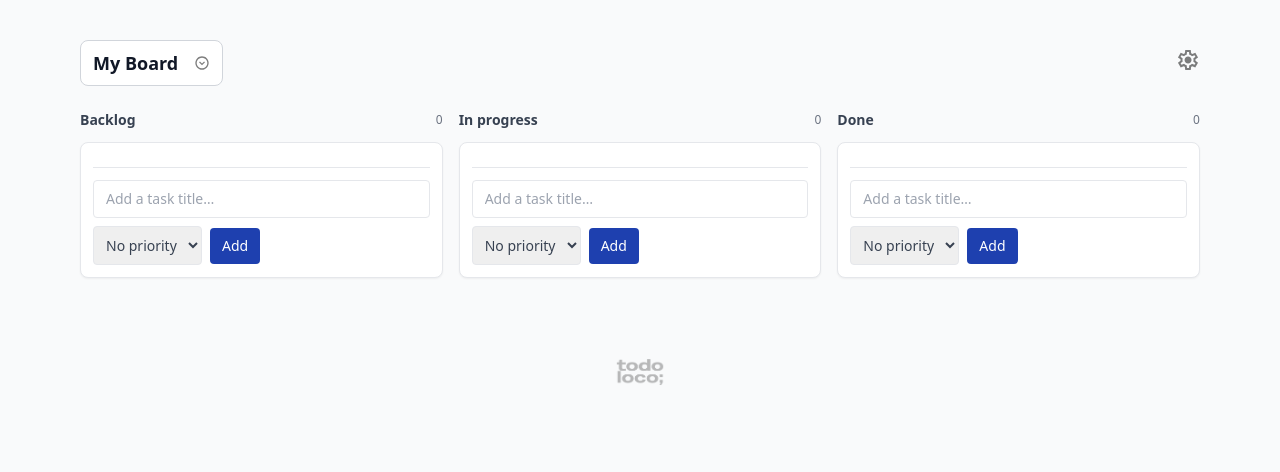
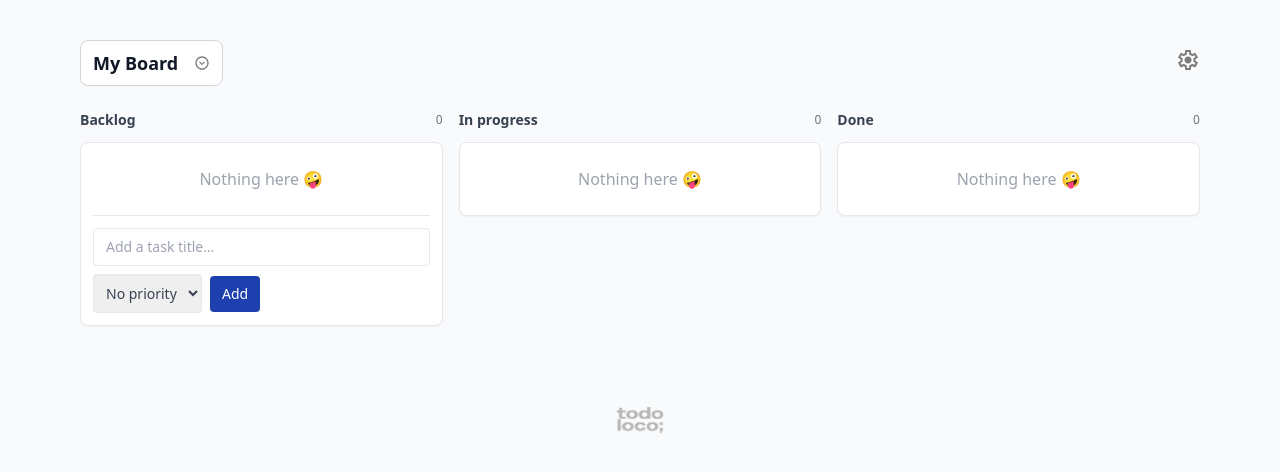
Before and after one commit to iprignano/todo-loco, a React (Vite) app: page / in a window 1280 px wide. Shown: the top 472 px of the page. Built offline with nearby package versions, Linux system fonts and the light colour scheme.

Commit message:
minor fixes and tweaks to board styling

```diff
--- a/src/components/BoardSettings.tsx
+++ b/src/components/BoardSettings.tsx
@@ -3,7 +3,7 @@ import { useBoardContext } from '../lib/context/useBoardContext';
 
 export function BoardSettings() {
   const { state, activeBoard, renameBoard, deleteBoard } = useBoardContext();
-  const wrapperElId = 'boardSwitcher';
+  const wrapperElId = 'boardSettings';
   const [newName, setNewName] = useState('');
   const [isPanelOpen, setIsPanelOpen] = useState(false);
   const [isRenamingBoard, setIsRenamingBoard] = useState(false);
@@ -38,14 +38,14 @@ export function BoardSettings() {
   return (
     <div id={wrapperElId} className="relative">
       <button
-        className={`cursor-pointer ${!isPanelOpen && 'opacity-50'} hover:opacity-100 transition-opacity duration-200`}
+        className={`cursor-pointer hover:opacity-100 transition-opacity duration-200 ${!isPanelOpen ? 'opacity-50' : ''}`}
         onClick={() => {
           setIsPanelOpen((isOpen) => !isOpen);
           setIsRenamingBoard(false);
           setNewName('');
         }}
       >
-        <span className=" group-hover:opacity-100 transition-opacity duration-100">
+        <span className="group-hover:opacity-100 transition-all duration-100">
           <CogIcon />
         </span>
       </button>
--- a/src/components/Column.tsx
+++ b/src/components/Column.tsx
@@ -1,5 +1,8 @@
-
-import { defaultAnimateLayoutChanges, SortableContext, verticalListSortingStrategy } from '@dnd-kit/sortable';
+import {
+  defaultAnimateLayoutChanges,
+  SortableContext,
+  verticalListSortingStrategy,
+} from '@dnd-kit/sortable';
 import { AnimateLayoutChanges, useSortable } from '@dnd-kit/sortable';
 import { TaskCard } from './TaskCard';
 import { NewTaskForm } from './NewTaskForm';
@@ -12,7 +15,7 @@ const LABELS: Record<ColumnId, string> = {
 };
 
 const animateLayoutChanges: AnimateLayoutChanges = (args) =>
-  defaultAnimateLayoutChanges({...args, wasDragging: true});
+  defaultAnimateLayoutChanges({ ...args, wasDragging: true });
 
 export function Column({
   columnId,
@@ -37,14 +40,19 @@ export function Column({
           strategy={verticalListSortingStrategy}
         >
           <div className="flex flex-col gap-2">
+            {tasks.length === 0 && (
+              <div className="text-gray-400 text-center py-3">Nothing here 🤪</div>
+            )}
             {tasks.map((t) => (
               <TaskCard key={t.id} task={t} onSelect={onSelectTask} />
             ))}
           </div>
         </SortableContext>
-        <div className="mt-3 pt-3 border-t">
-          <NewTaskForm columnId={columnId} />
-        </div>
+        {columnId === 'backlog' && (
+          <div className="mt-3 pt-3 border-t">
+            <NewTaskForm columnId={columnId} />
+          </div>
+        )}
       </div>
     </section>
   );
--- a/src/components/NewTaskForm.tsx
+++ b/src/components/NewTaskForm.tsx
@@ -23,14 +23,14 @@ export function NewTaskForm({ columnId }: { columnId: ColumnId }) {
         placeholder="Add a task title…"
         value={title}
         onChange={(e) => setTitle(e.target.value)}
-        className="w-full rounded border px-3 py-2 text-sm focus:outline-none focus:ring-2 focus:ring-indigo-500"
+        className="w-full rounded border px-3 py-2 text-sm focus:outline-none focus:ring-2 focus:ring-blue-500"
         aria-label="Task title"
       />
       <div className="flex items-center gap-2">
         <select
           value={priority}
           onChange={(e) => setPriority((e.target.value || '') as Priority | '')}
-          className="rounded border px-2 py-2 text-sm text-gray-700 focus:outline-none focus:ring-2 focus:ring-indigo-500"
+          className="rounded border px-2 py-2 text-sm text-gray-700 focus:outline-none focus:ring-2 focus:ring-blue-500"
           aria-label="Priority"
         >
           <option value="">No priority</option>
--- a/src/components/TaskCard.tsx
+++ b/src/components/TaskCard.tsx
@@ -28,7 +28,7 @@ export function TaskCard({ task, onSelect }: { task: Task; onSelect?: (taskId: s
       type="button"
       style={style}
       ref={setNodeRef}
-      className="w-full rounded-md border bg-white p-3 text-left shadow-sm hover:bg-gray-50 focus:outline-none focus:ring-2 focus:ring-indigo-500"
+      className="w-full rounded-md border bg-white p-3 text-left shadow-sm hover:bg-gray-50 focus:outline-none focus:ring-2 focus:ring-blue-500"
       {...listeners}
       onClick={() => onSelect?.(task.id)}
     >
```
